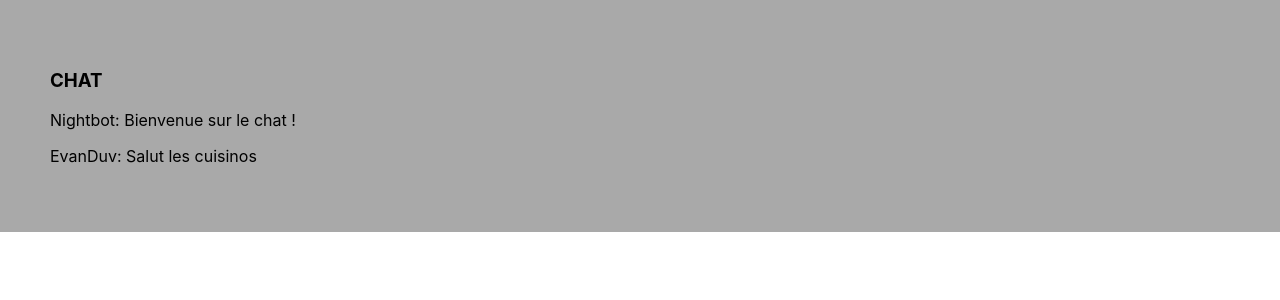
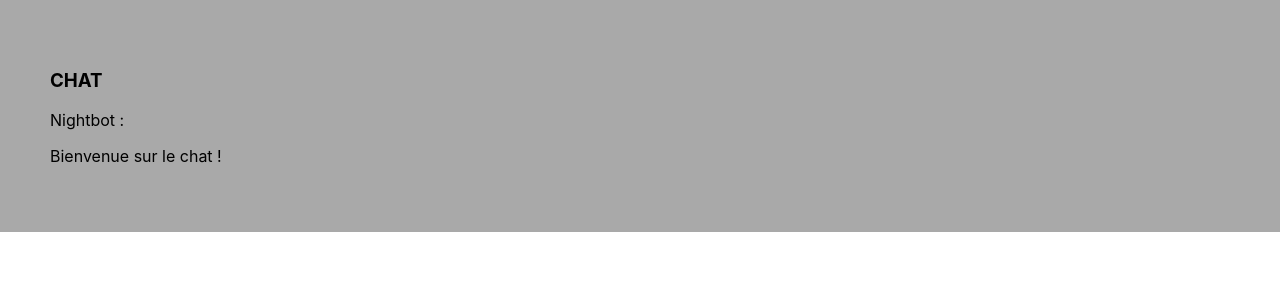
Before and after one commit to BaptisteDesgouttes/Le4eC, a React (Create React App) app: page /chat in a window 1280 px wide. Shown: the top 300 px of the page. Built offline with nearby package versions, Linux system fonts and the light colour scheme; data requests are answered from the project's data file.

Commit message:
comments

```diff
--- a/db.json
+++ b/db.json
@@ -19,12 +19,12 @@
         {
           "id": 0,
           "step": "ajouter",
-          "check": true
+          "check": false
         },
         {
           "id": 1,
           "step": "melanger",
-          "check": false
+          "check": true
         }
       ]
     },
@@ -47,7 +47,7 @@
         {
           "id": 0,
           "step": "ajouter plus",
-          "check": false
+          "check": true
         },
         {
           "id": 1,
@@ -57,44 +57,8 @@
       ]
     }
   ],
-  "steps": [
-    {
-      "check": false,
-      "id": 0
-    },
-    {
-      "check": false,
-      "id": 1
-    },
-    {
-      "check": true,
-      "id": 2
-    },
-    {
-      "check": true,
-      "id": 3
-    }
-  ],
-  "ingredients": [
-    {
-      "id": 0,
-      "check": false
-    },
-    {
-      "id": 1,
-      "check": false
-    },
-    {
-      "id": 2,
-      "check": false
-    },
-    {
-      "id": 3,
-      "check": false
-    }
-  ],
   "chat": {
-    "pseudo": "EvanDuv",
-    "content": "Salut les cuisinos"
+    "pseudo": "Nightbot",
+    "content": "Bienvenue sur le chat !"
   }
 }
--- a/src/components/Chat/Chat.jsx
+++ b/src/components/Chat/Chat.jsx
@@ -3,7 +3,6 @@ import './Chat.css';
 
 export const Chat = () => {
     let initialMessage = {'pseudo':'Nightbot','content':'Bienvenue sur le chat !'};
-    let i=0;
     const [lastMessage, setLastMessage] = useState(initialMessage);
     const [messages, setMessages] = useState([initialMessage]);
 
@@ -12,9 +11,9 @@ export const Chat = () => {
             fetch('http://localhost:8000/chat')
                 .then(result => result.json())
                 .then(data => {
-                    if(data.pseudo !== lastMessage.pseudo || data.content !== lastMessage.content)
+                    if(data.pseudo !== lastMessage.pseudo || data.content !== lastMessage.content) // Only print a message if it is a new one
                     {
-                        setLastMessage({'pseudo':data.pseudo, 'content':data.content})
+                        setLastMessage({'pseudo':data.pseudo, 'content':data.content}) // To compare above
                         let predicate = data.pseudo === initialMessage.pseudo && data.content === initialMessage.content;
                         predicate ? setMessages([initialMessage]) : setMessages(current => current.concat([data]));
                     }
@@ -30,8 +29,8 @@ export const Chat = () => {
             <h3>CHAT</h3>
             <div className='messages'>
                 {messages.map(message => (
-                    <div className='message' key={i++}> {/*//message.pseudo.concat(message.content) */}
-                        <p>{message.pseudo}: {message.content}</p>
+                    <div className='message' key={message.pseudo.concat(message.content)}>
+                        <p className="pseudo">{message.pseudo} :</p><p className="Content">{message.content}</p>
                     </div>
                 ))}
             </div>
@@ -39,6 +38,39 @@ export const Chat = () => {
     );
 }
 
+//TEST
+
+// import { React, useState, useEffect } from 'react';
+// import './Chat.css';
+
+// export const Chat = () => {
+//     let initialMessage = {'pseudo':'Nightbot','content':'Bienvenue sur le chat !'};
+//     const [messages, setMessages] = useState([initialMessage]);
+
+//     useEffect(() => {
+//         const interval = setInterval(() => {
+//             fetch('http://localhost:8000/chat')
+//                 .then(result => result.json())
+//                 .then(data => setMessages(data))
+//                 .catch(console.error)
+//         }, 1000);
+
+//         return () => clearInterval(interval);
+//       })
+
+//     return (
+//         <div className='chat'>
+//             <h3>CHAT</h3>
+//             <div className='messages'>
+//                 {messages.map(message => (
+//                     <div className='message' key={message.pseudo.concat(message.content)}>
+//                         <p className="pseudo">{message.pseudo} :</p><p className="Content">{message.content}</p>
+//                     </div>
+//                 ))}
+//             </div>
+//         </div>
+//     );
+// }
 
 
 export default Chat;
--- a/src/components/Step/Step.jsx
+++ b/src/components/Step/Step.jsx
@@ -29,8 +29,6 @@ export const Step = (props) => {
     return (
         <div className='step'>
             <div className='activeStep'>
-                {/* <p>{'Etape '.concat(recipe.steps[stepNum].id + 1).concat(' : ')}</p>
-                <p>{recipe.steps[stepNum].step}</p> */}
                 <p>{'Etape '.concat(stepNum + 1).concat(' : ')}</p>
                 <p>{stepText}</p>
             </div>
--- a/src/index.jsx
+++ b/src/index.jsx
@@ -1,13 +1,15 @@
+//React
 import React from 'react';
 import ReactDOM from 'react-dom';
 import { BrowserRouter as Router, Switch, Route } from "react-router-dom";
 import './index.css';
-import App from './components/App/App.jsx'
+//components
 import Monitor from './monitoring/Monitor.jsx';
 import Chat from './components/Chat/Chat.jsx'
 import Back from './components/Back/Back.jsx'
 import Ings from "./components/Ings/Ings.jsx"
 import Step from "./components/Step/Step.jsx"
+
 import reportWebVitals from './reportWebVitals';
 
 // let recipesNames = ['test', 'autre test'];
@@ -21,13 +23,12 @@ ReactDOM.render(
     <Router>
         <Switch>
 
+          {/* Monitors online and in real time the different pages */}
           <Route exact path='/'>
             <Monitor />
           </Route>
 
-          <Route path='/app'>
-            <App />
-          </Route>
+          {/* Pages to render in OBS */}
 
           <Route path='/chat'>
             <Chat />
--- a/src/monitoring/monitoringComponents/FakeChat.jsx
+++ b/src/monitoring/monitoringComponents/FakeChat.jsx
@@ -1,18 +1,18 @@
 import { React, useState } from 'react';
 
-const updateChat = (data, usedMethod) => {
+const updateChat = (dataBody, usedMethod) => {
     fetch('http://localhost:8000/chat',
             {
                 method: usedMethod,
                 headers: {
                     'Content-type': 'application/json'
                 },
-                body: JSON.stringify(data)
+                body: JSON.stringify(dataBody)
             })
         .catch(console.error);
 };
 
-export const FakeChat = (props) => {
+export const FakeChat = () => {
     const [pseudo, setPseudo] = useState('');
     const [content, setContent] = useState('');
 
@@ -33,10 +33,7 @@ export const FakeChat = (props) => {
                 }}
                 onKeyPress={(event) =>
                 {
-                    if (event.key === 'Enter')
-                    {
-                        updateChat({pseudo, content}, 'PUT');
-                    }
+                    if (event.key === 'Enter') updateChat({pseudo, content}, 'PUT');
                 }}
             />
             <button type='submit' onClick={() => updateChat({pseudo, content}, 'PUT')}>Send</button>
@@ -45,4 +42,60 @@ export const FakeChat = (props) => {
     );
 };
 
+
+//TEST
+
+
+// import { React, useState } from 'react';
+
+// const updateChat = (dataBody) => {
+//     fetch('http://localhost:8000/chat',
+//             {
+//                 method: 'POST',
+
+//                 body: JSON.stringify(dataBody)
+//             })
+//         .catch(console.error);
+// };
+
+// export const FakeChat = () => {
+//     const [pseudo, setPseudo] = useState('');
+//     const [content, setContent] = useState('');
+
+//     return (
+//         <div className='stepRecipe'>
+//             <input
+//                 type='text'
+//                 placeholder='Fake Name'
+//                 onChange={(event) => {
+//                     setPseudo(event.target.value);
+//                 }}
+//             />
+//             <input
+//                 type='text'
+//                 placeholder='Fake Chat'
+//                 onChange={(event) => {
+//                     setContent(event.target.value);
+//                 }}
+//                 onKeyPress={(event) =>
+//                 {
+//                     if (event.key === 'Enter') updateChat({pseudo, content});
+//                 }}
+//             />
+//             <button type='submit' onClick={() => updateChat({pseudo, content})}>Send</button>
+//             <button type='button' onClick={() => (
+//                 fetch('http://localhost:8000[]',
+//                 {
+//                     method: 'PUT',
+//                     headers: {
+//                         'Content-type': 'application/json'
+//                     },
+//                     body: JSON.stringify({"chat":[{'pseudo':'Nightbot','content':'Bienvenue sur le chat !'}]})
+//                 })
+//             .catch(console.error)
+//             )}>RESET</button>
+//         </div>
+//     );
+// };
+
 export default FakeChat;
--- a/src/monitoring/monitoringComponents/StepRecipe.jsx
+++ b/src/monitoring/monitoringComponents/StepRecipe.jsx
@@ -11,7 +11,6 @@ export const StepRecipe = (props) => (
                     return recipe;
                 })
                 .then(newRecipe => {
-                    console.log(event.target.value);
                     fetch('http://localhost:8000/recipes/'.concat(props.recipeId),
                         {
                             method: 'PUT',
```
